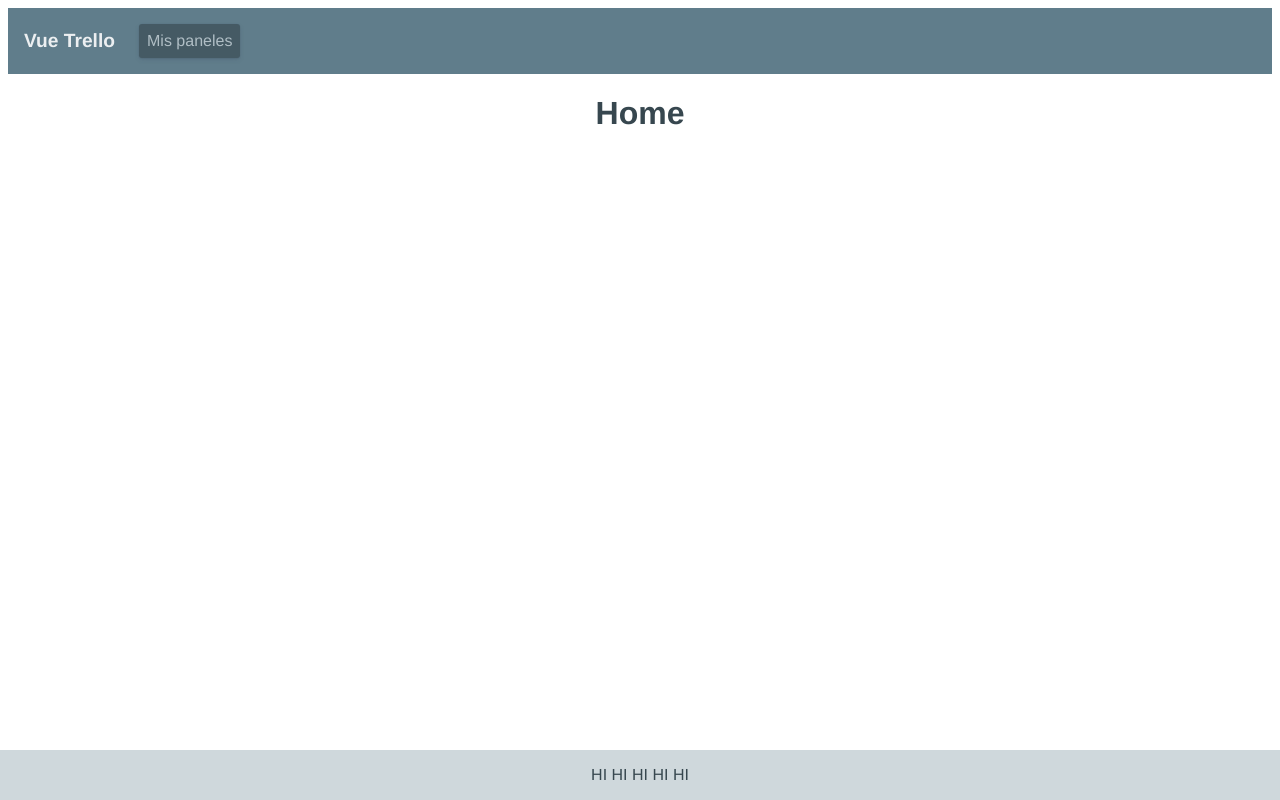
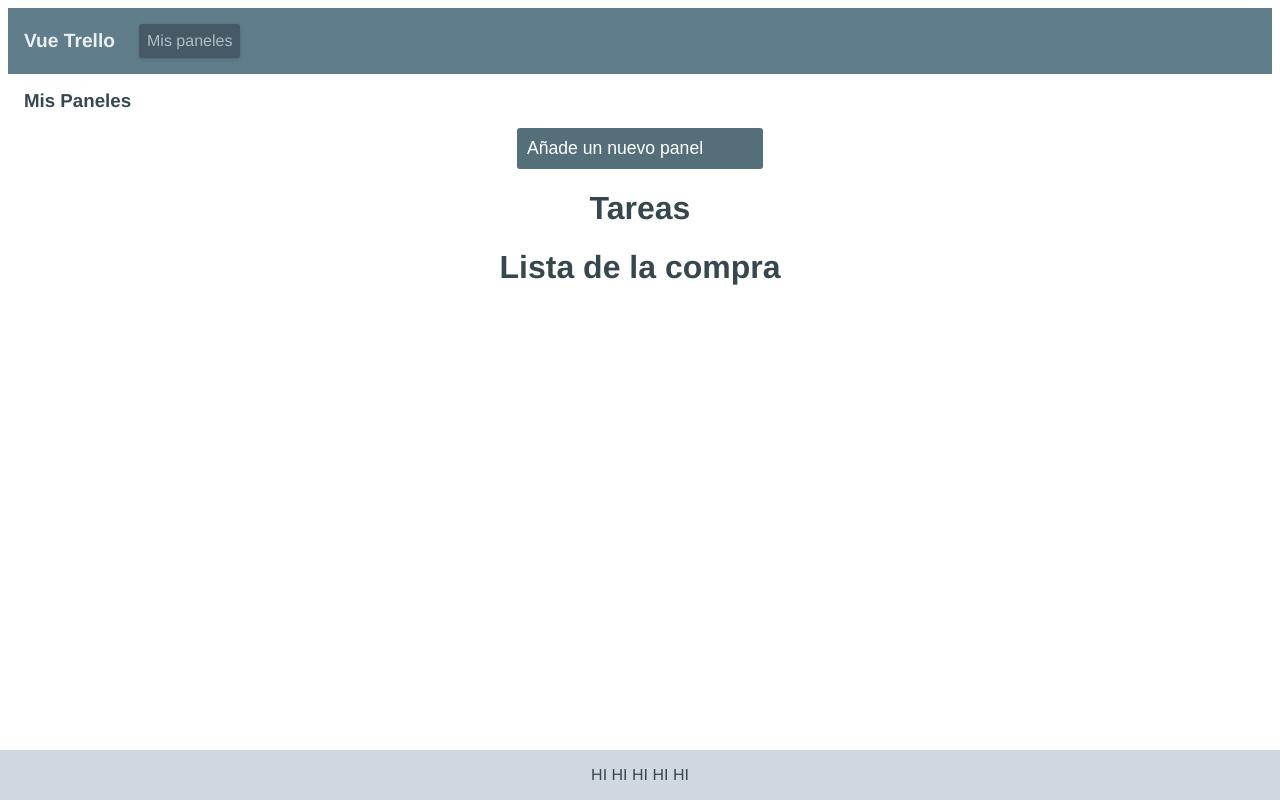
Before and after one commit to gerashdo/vue-vuex-trello, a Vue app in the folder vue-trello/: page / in a window 1280 px wide. Built offline with nearby package versions, Linux system fonts and the light colour scheme.

Commit message:
Componente home

```diff
--- /dev/null
+++ b/vue-trello/src/components/BoardCard.vue
@@ -0,0 +1,15 @@
+<template>
+    <div>
+        <h1>{{ name }}</h1>
+    </div>
+</template>
+
+<script>
+export default {
+    name: 'board-card',
+    props: {
+        id: String,
+        name: String,
+    }
+}
+</script>
--- a/vue-trello/src/components/views/Home.vue
+++ b/vue-trello/src/components/views/Home.vue
@@ -1,9 +1,77 @@
 <template>
-    <h1>Home</h1>
+    <div>
+        <h3>Mis Paneles</h3>
+        <div class="boards-collection">
+            <input
+            type="text"
+            placeholder="Añade un nuevo panel"
+            v-model="boardName"
+            @keyup.enter="add()"/>
+        <board-card
+            v-for="(board, index) in boards"
+            :key="index"
+            :name="board.name"
+            :id="board.id">
+            </board-card>
+        </div>
+    </div>
 </template>
 
 <script>
+import BoardCard from '@/components/BoardCard'
+
 export default {
-    name: 'home-view'
+    name: 'home-view',
+    components: { BoardCard },
+    data () {
+        return {
+            boardName: '',
+            boards: [
+                { id: 1, name: 'Tareas' },
+                { id: 2, name: 'Lista de la compra'}
+            ],
+        }
+    },
+    methods: {
+        add () {
+            this.boards.push({ name: this.boardName })
+        }
+    }
 }
 </script>
+
+<style lang="scss" scoped>
+    h3 {
+        text-align: left;
+        margin: 1rem;
+    }
+
+    .board-collection {
+        display: flex;
+        flex-direction: row;
+        flex-wrap: wrap;
+        justify-content: center;
+        padding: top;
+    }
+
+    input {
+        box-sizing: border-box;
+        background-color: #546E7A;
+        border: 2px solid #546E7A;
+        border-radius: 3px;
+        font-size: 1.1rem;
+        outline: 0;
+        padding: 0.5rem;
+        transition: all 600ms ease;
+
+        &:focus,
+        &:active {
+            background-color: white;
+            color: #546E7A;
+        }
+
+        &::placeholder {
+            color: white;
+        }
+    }
+</style>
```
